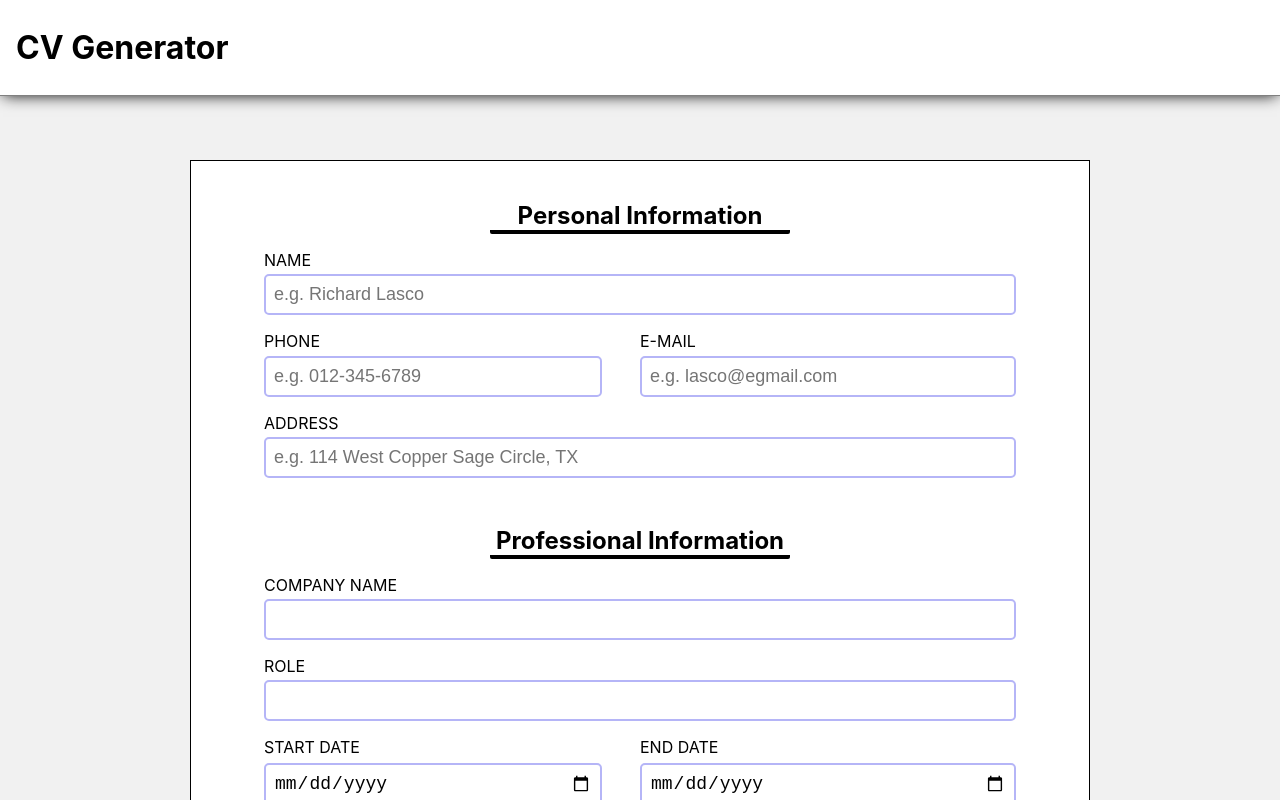
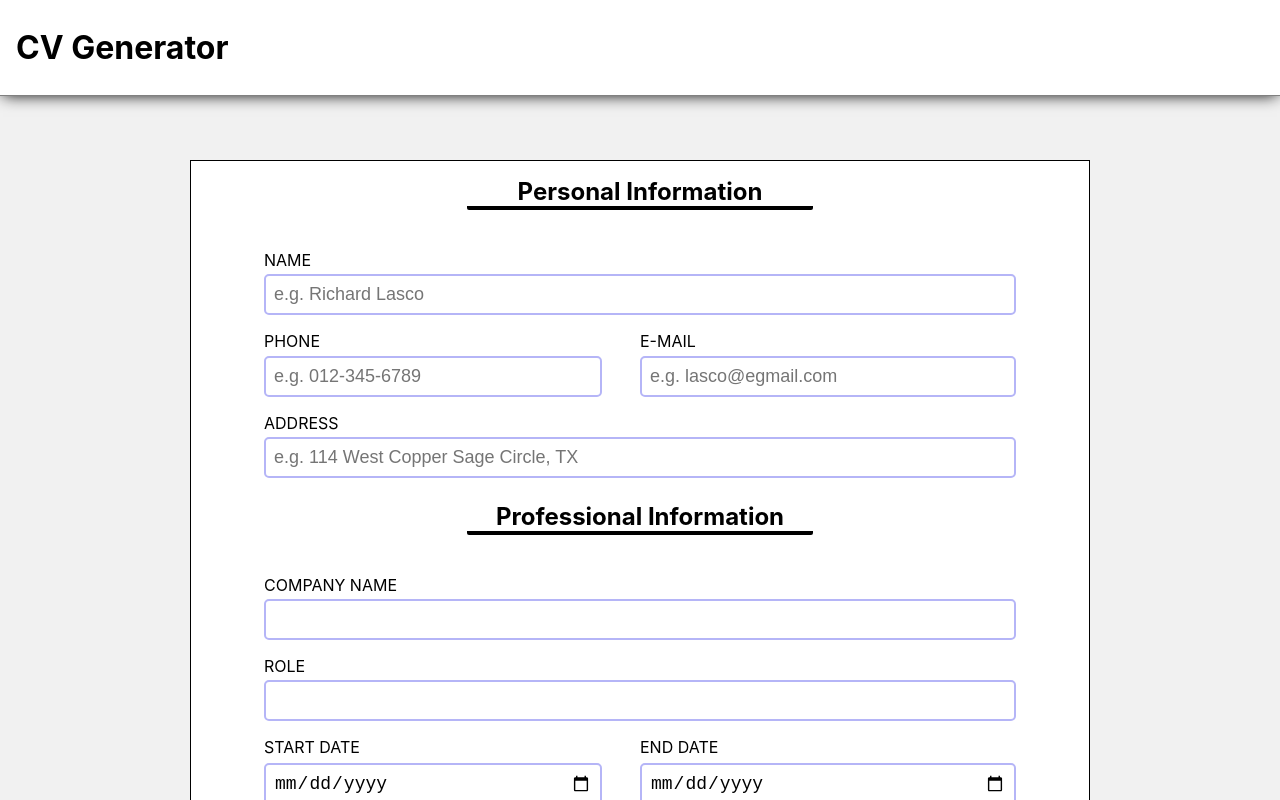
Before and after one commit to Kevasmi/cv-project, a React (Create React App) app: page / in a window 1280 px wide. Shown: the top 800 px of the page. Built offline with nearby package versions, Linux system fonts and the light colour scheme.

Commit message:
Moved form headers out of components

```diff
--- a/src/components/CompanyInformation.js
+++ b/src/components/CompanyInformation.js
@@ -13,7 +13,6 @@ class CompanyInformation extends React.Component {
   render() {
     return (
       <section className='company-info'>
-        <h2>Professional Information</h2>
         <label htmlFor='company-name'>Company Name </label>
         <input
           type='text'
--- a/src/components/EducationInformation.js
+++ b/src/components/EducationInformation.js
@@ -13,7 +13,6 @@ class EducationInformation extends React.Component {
   render() {
     return (
       <section className='education-info'>
-        <h2>Education Information</h2>
         <label htmlFor='name'>University Name </label>
         <input
           type='text'
--- a/src/components/Form.js
+++ b/src/components/Form.js
@@ -18,14 +18,17 @@ class Form extends React.Component {
     return (
       <div className='form-container'>
         <form onSubmit={this.handleSubmit}>
+          <h2 className='form-personal-header'>Personal Information</h2>
           <PersonalInformation
             personalInfo={this.props.personalInfo}
             onPersonalInputChange={this.props.onPersonalInputChange}
           />
+          <h2 className='form-professional-header'>Professional Information</h2>
           <CompanyInformation
             professionalInfo={this.props.professionalInfo}
             onProfessionalChange={this.props.onProfessionalChange}
           />
+          <h2 className='form-education-header'>Education Information</h2>
           <EducationInformation
             educationInfo={this.props.educationInfo}
             onEducationChange={this.props.onEducationChange}
--- a/src/components/PersonalInformation.js
+++ b/src/components/PersonalInformation.js
@@ -13,7 +13,6 @@ class PersonalInformation extends React.Component {
   render() {
     return (
       <section className='personal-section'>
-        <h2>Personal Information</h2>
         <label htmlFor='name'>Name </label>
         <input
           type='text'
--- a/src/styles/Form.css
+++ b/src/styles/Form.css
@@ -40,11 +40,11 @@ textarea:focus {
   padding: 1.5rem;
 }
 
-.personal-section > h2,
-.company-info > h2,
-.education-info > h2 {
-  align-self: center;
+.form-personal-header,
+.form-professional-header,
+.form-education-header {
   width: 40%;
+  margin: auto;
   border-bottom: 4px solid black;
   border-radius: 2px;
 }
```
